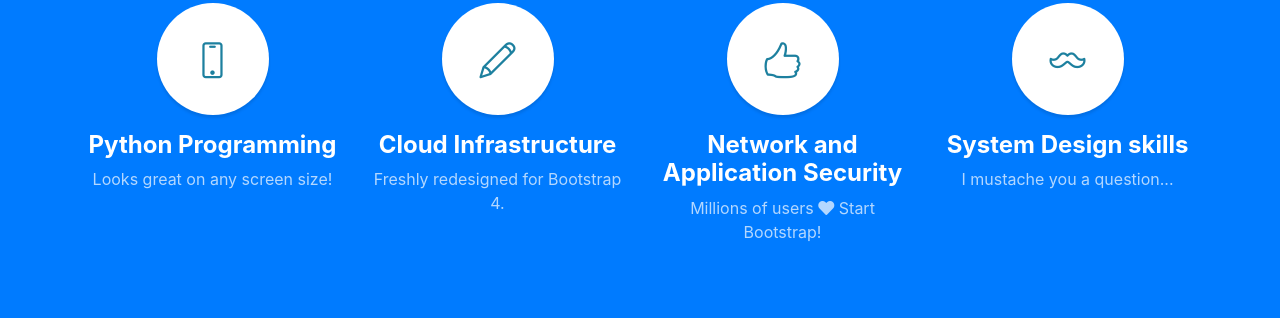
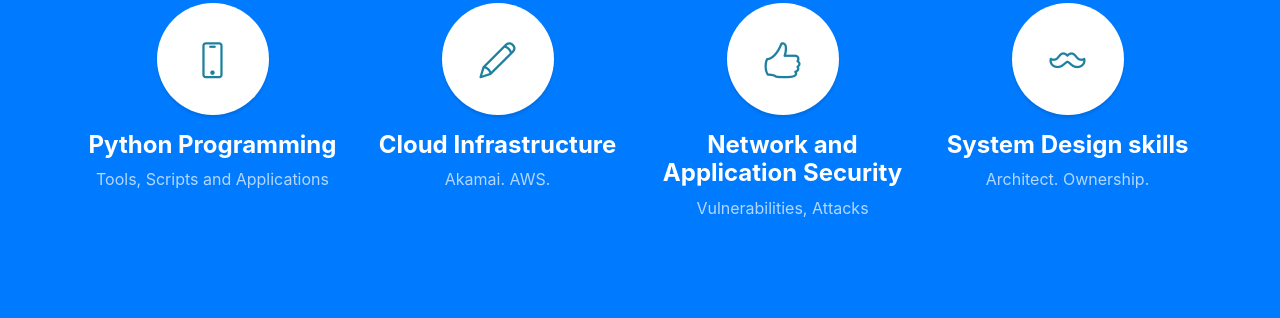
Before and after one commit to Rakshith2294/Rakshith2294.github.io, a website with bundled scripts: page index.html in a window 1280 px wide. Shown: the part 1445-1763 px from the top of the page. Built offline with nearby package versions, Linux system fonts and the light colour scheme.

Commit message:
Update index.html

```diff
--- a/index.html
+++ b/index.html
@@ -94,7 +94,7 @@
           <h4>
             <strong>Python Programming</strong>
           </h4>
-          <p class="text-faded mb-0">Looks great on any screen size!</p>
+          <p class="text-faded mb-0">Tools, Scripts and Applications</p>
         </div>
         <div class="col-lg-3 col-md-6 mb-5 mb-lg-0">
           <span class="service-icon rounded-circle mx-auto mb-3">
@@ -103,7 +103,7 @@
           <h4>
             <strong>Cloud Infrastructure</strong>
           </h4>
-          <p class="text-faded mb-0">Freshly redesigned for Bootstrap 4.</p>
+          <p class="text-faded mb-0">Akamai. AWS.</p>
         </div>
         <div class="col-lg-3 col-md-6 mb-5 mb-md-0">
           <span class="service-icon rounded-circle mx-auto mb-3">
@@ -112,9 +112,7 @@
           <h4>
             <strong>Network and Application Security</strong>
           </h4>
-          <p class="text-faded mb-0">Millions of users
-            <i class="fas fa-heart"></i>
-            Start Bootstrap!</p>
+          <p class="text-faded mb-0">Vulnerabilities, Attacks</p>
         </div>
         <div class="col-lg-3 col-md-6">
           <span class="service-icon rounded-circle mx-auto mb-3">
@@ -123,7 +121,7 @@
           <h4>
             <strong>System Design skills</strong>
           </h4>
-          <p class="text-faded mb-0">I mustache you a question...</p>
+          <p class="text-faded mb-0">Architect. Ownership.</p>
         </div>
       </div>
     </div>
```
